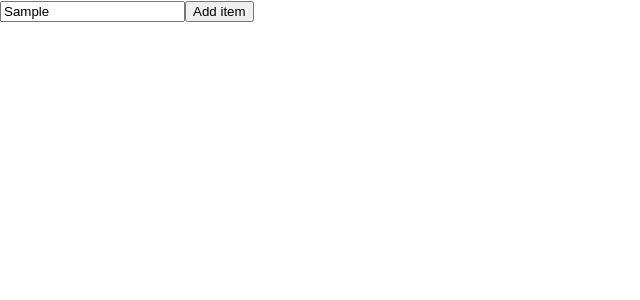
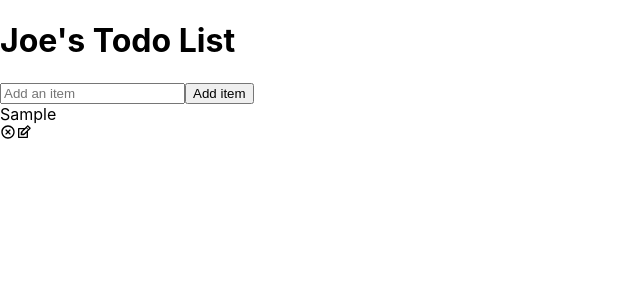
Before and after one commit to jseidel00/todolistapp, a React (Create React App) app: page / in a window 1280 px wide. Both pictures are taken after typing "Sample" into the empty fields and a click on the button "Add item". Shown: the top 300 px of the page, without its empty margins (0-640 px from the left). Built offline with nearby package versions, Linux system fonts and the light colour scheme.

Commit message:
basic functionality

```diff
--- a/src/components/Form.js
+++ b/src/components/Form.js
@@ -1,10 +1,19 @@
 import React, { useState } from "react";
 
-function Form() {
+function Form(props) {
   const [input, setInput] = useState("");
 
   const handleSubmit = (e) => {
     e.preventDefault();
+    props.onSubmit({
+      id: Math.random() * 100,
+      text: input,
+    });
+    setInput("");
+  };
+
+  const handleChange = (e) => {
+    setInput(e.target.value);
   };
 
   return (
@@ -14,8 +23,12 @@ function Form() {
         placeholder="Add an item"
         name="text"
         className="input"
+        value={input}
+        onChange={handleChange}
       />
-      <button className="button">Add item</button>
+      <button className="button" type="submit">
+        Add item
+      </button>
     </form>
   );
 }
--- a/src/components/Item.js
+++ b/src/components/Item.js
@@ -1,7 +1,43 @@
-import React from "react";
+import React, { useState } from "react";
+import Form from "./Form";
+import { RiCloseCircleLine } from "react-icons/ri";
+import { TiEdit } from "react-icons/ti";
 
-function Item() {
-  return <div></div>;
+function Item({ items, checkItems, removeItem, updateItem }) {
+  const [edit, setEdit] = useState({
+    id: null,
+    value: "",
+  });
+
+  const submitUpdate = (value) => {
+    updateItem(edit.id, value);
+    setEdit({
+      id: null,
+      value: "",
+    });
+  };
+
+  if (edit.id) {
+    return <Form edit={edit} onSubmit={submitUpdate} />;
+  }
+
+  return items.map((item, index) => (
+    <div className={item.isChecked ? "item checked" : "item"} key={index}>
+      <div key={item.id} onClick={() => checkItems(item.id)}>
+        {item.text}
+      </div>
+      <div className="icons">
+        <RiCloseCircleLine
+          onClick={() => removeItem(item.id)}
+          className="delete-icon"
+        />
+        <TiEdit
+          onClick={() => setEdit({ id: item.id, value: item.text })}
+          className="edit-icon"
+        />
+      </div>
+    </div>
+  ));
 }
 
 export default Item;
--- a/src/components/List.js
+++ b/src/components/List.js
@@ -1,12 +1,46 @@
 import React, { useState } from "react";
 import Form from "./Form";
+import Item from "./Item";
 
 // Contains the Form and all the items
 
 function List() {
+  const [items, setItems] = useState([]);
+
+  const addItem = (item) => {
+    const newItems = [item, ...items];
+    setItems(newItems);
+  };
+
+  const checkedItems = (id) => {
+    let updatedItems = items.map((item) => {
+      if (item.id === id) {
+        item.isChecked = !item.isChecked;
+      }
+      return item;
+    });
+    setItems(updatedItems);
+  };
+
+  const removeItem = (id) => {
+    const removes = [...items].filter((item) => item.id !== id);
+    setItems(removes);
+  };
+
+  const updateItem = (id, newValue) => {
+    setItems((prev) => prev.map((item) => (item.id === id ? newValue : item)));
+  };
+
   return (
     <div>
-      <Form />
+      <h1>Joe's Todo List</h1>
+      <Form onSubmit={addItem} />
+      <Item
+        items={items}
+        checkedItems={checkedItems}
+        removeItem={removeItem}
+        updateItem={updateItem}
+      />
     </div>
   );
 }
```
Also changed, not shown: 1 other file (tests, documents, lock files or other folders).
